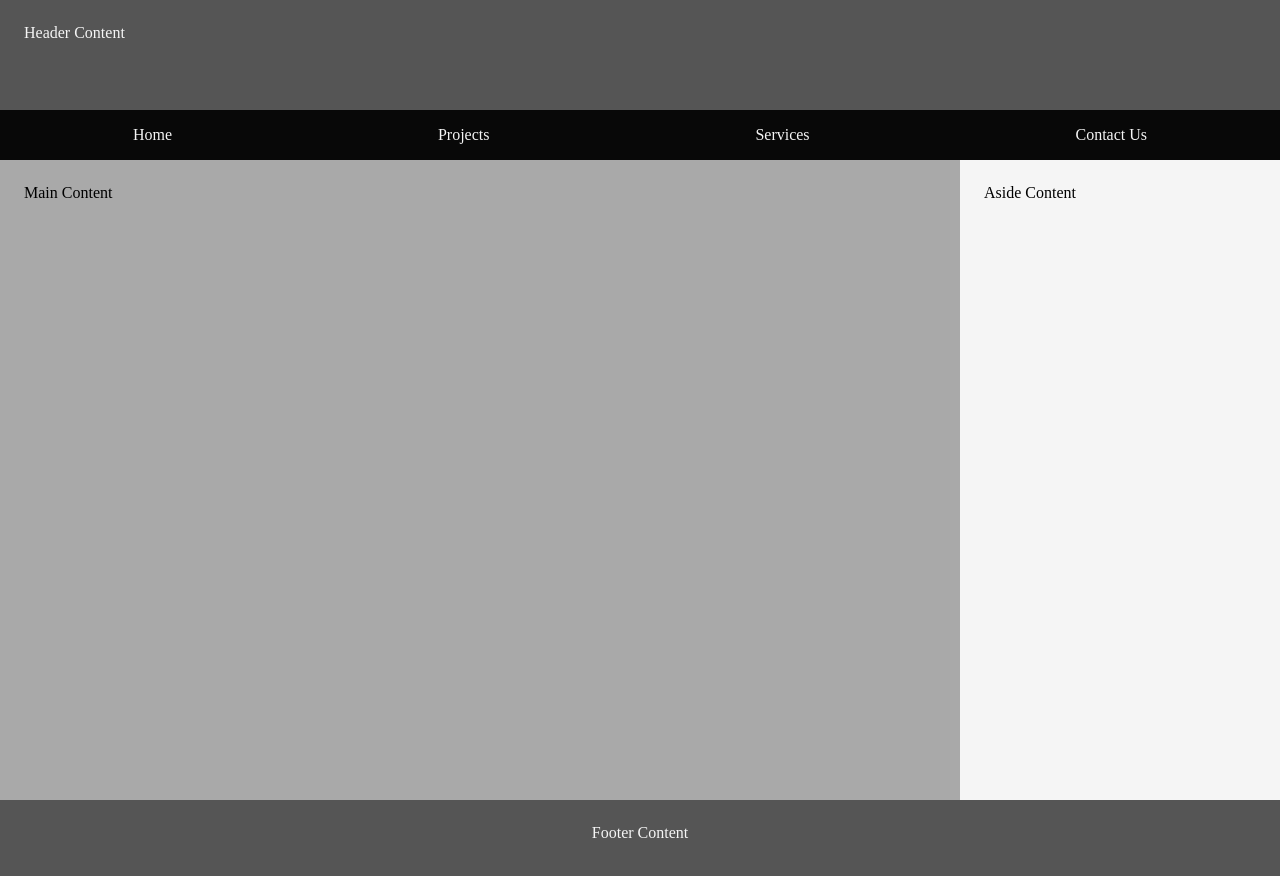
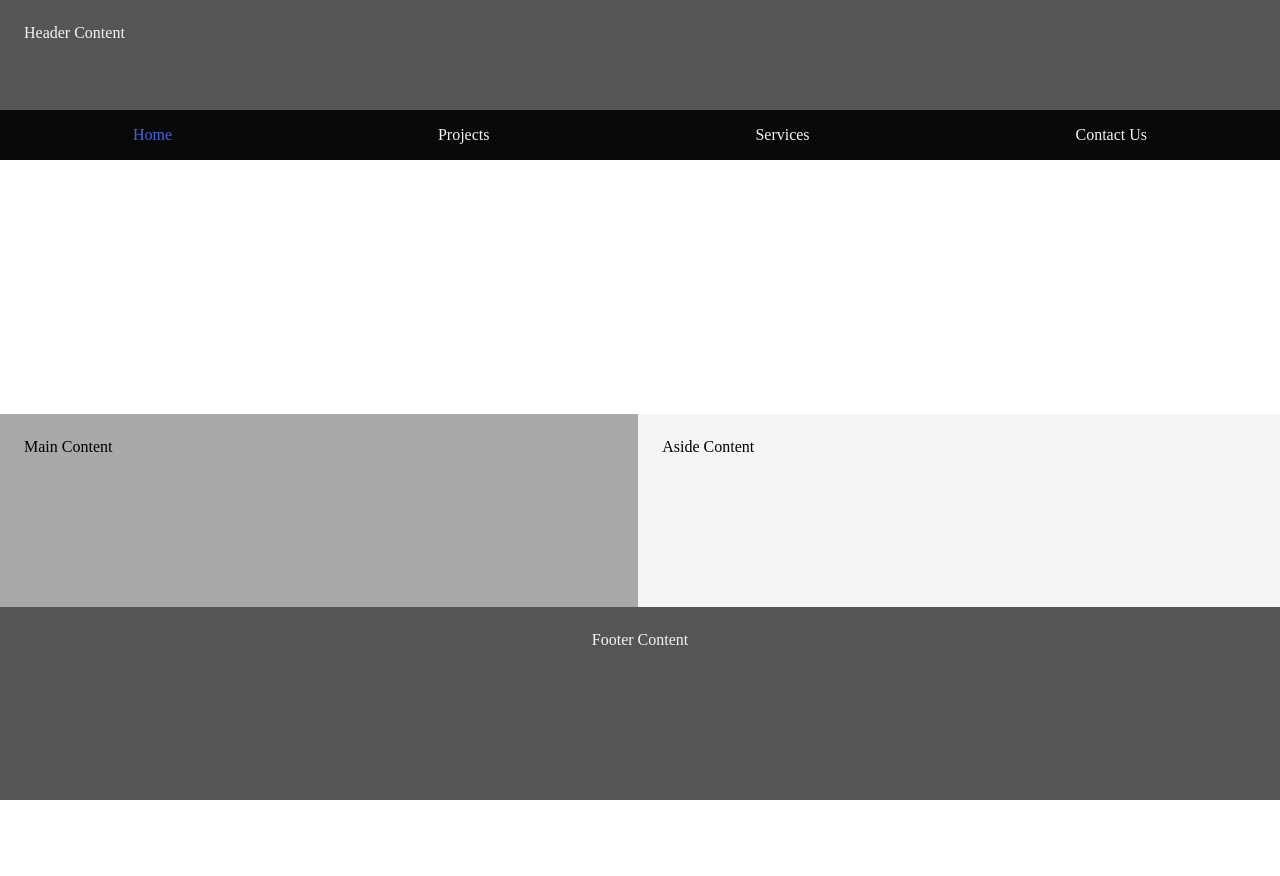
Before and after one commit to til17005/wdd131, a plain HTML site: page week01/basic-layout.html in a window 1280 px wide. In both pictures the pointer is over the link "Home". After the commit the page ends 800 px from the top, so only its background shows below. Drawn offline with Linux system fonts and the light colour scheme.

Commit message:
css repair

```diff
--- a/week01/styles/layout.css
+++ b/week01/styles/layout.css
@@ -18,8 +18,12 @@ body {
     width: 100%;
     min-height: 100vh;
     display: grid;
+    grid-template: 3fr 1r / 1fr 0 4fr 2fr;
+
+    /* The grid-template above is essentially the same as the following two lines:
     grid-template-columns: 3fr 1fr;
     grid-template-rows: 1fr 0fr 4fr 2fr;
+    */
 }
 
 header {
@@ -40,6 +44,7 @@ nav {
     grid-column: 1;
     background-color: var(--nav-color);
     display: flex;
+    flex-wrap: wrap;
     justify-content: space-around;
     position: absolute;
     bottom: 0;
@@ -50,6 +55,10 @@ nav a {
     color: var(--aside-color);
     text-decoration: none;
 
+}
+
+nav a:hover {
+    color: #4169e1;
 }
 
 main {
```
Also changed, not shown: notes.txt (added).
